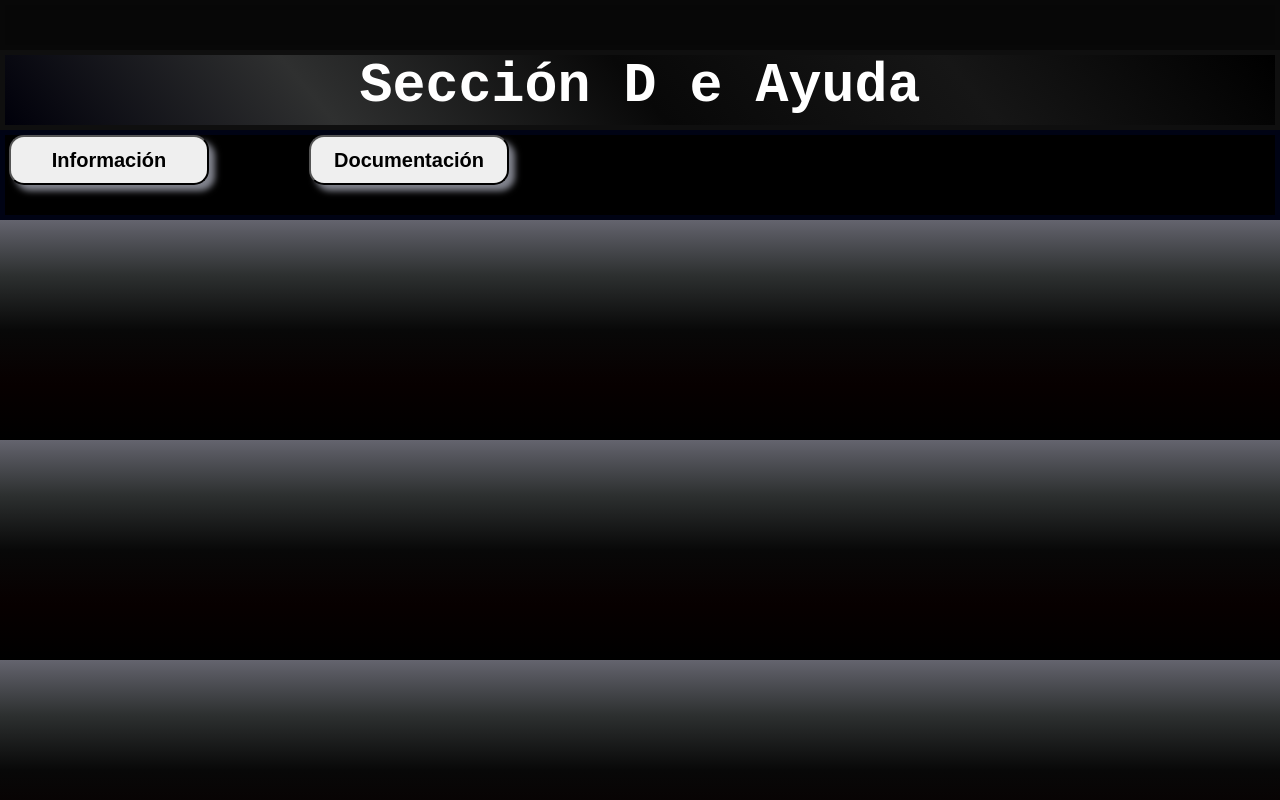
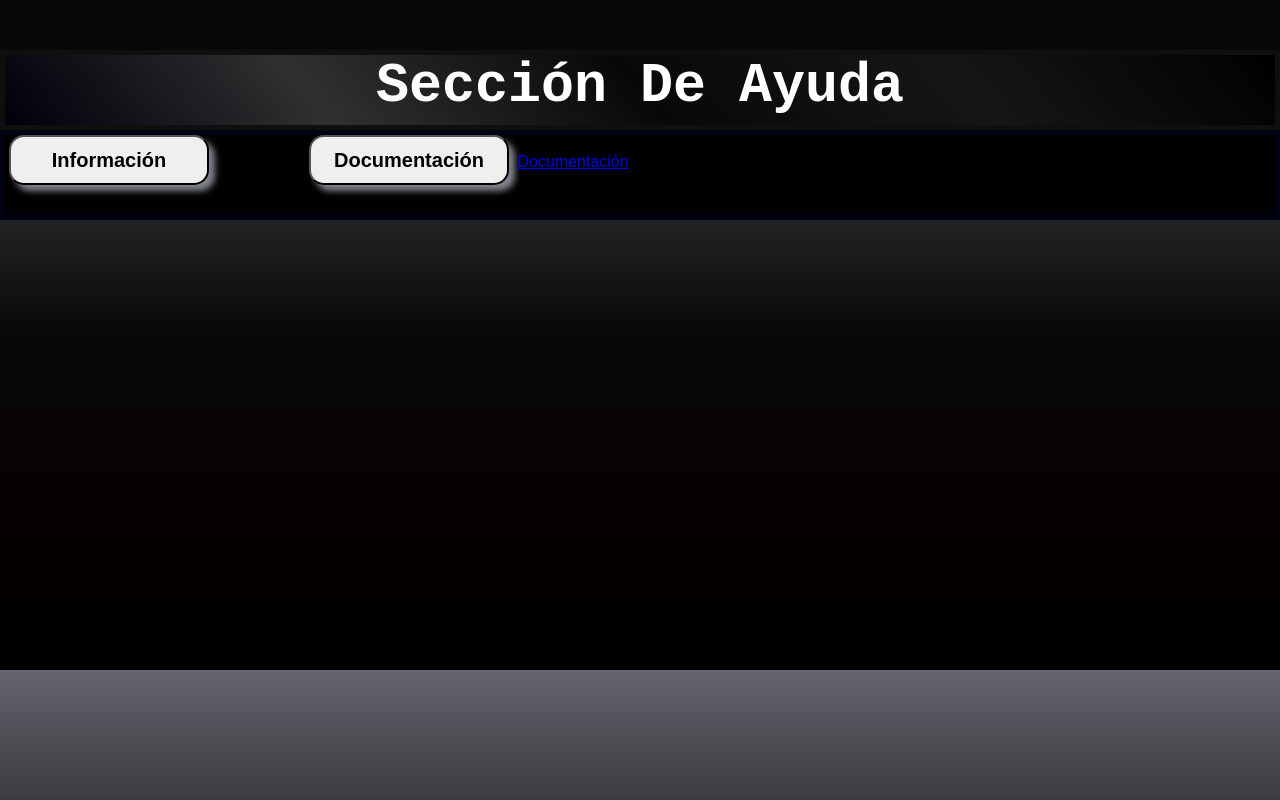
Before and after one commit to Kelly901/IPC2_Proyecto3_201900716, a Django app: page /ayuda/ in a window 1280 px wide. Run offline with Django 3.2, Linux system fonts and the light colour scheme.

Commit message:
commit 7

```diff
--- a/miSitio/myapp/templates/Ayuda.html
+++ b/miSitio/myapp/templates/Ayuda.html
@@ -15,7 +15,7 @@
 
     </div>
     <div id="linea2">
-        <label id="titulo" for="text">Sección D e Ayuda</label>
+        <label id="titulo" for="text">Sección De Ayuda</label>
     </div>
     <div id="linea3">
         <form action="/informacion/" method="GET">
@@ -24,11 +24,13 @@
         </form>
 
         <form action="" style="margin: -50px 300px;">
-            <button type="submit">Documentación</button>
+            <button type="submit" >Documentación</button>
+            <a href="https://drive.google.com/file/d/1egPNBw-WLUuB91WJCJGBmWfMcfGHThbm/view?usp=sharing">Documentación</a>
+
         </form>
 
     </div>
-    <div class="area" style="height: auto;">
+    <div class="area" style="height: 450px;">
         {% if mensaje %}
 
         <h1>Datos del estudiante:</h1>
```
Also changed, not shown: 1 other file.
